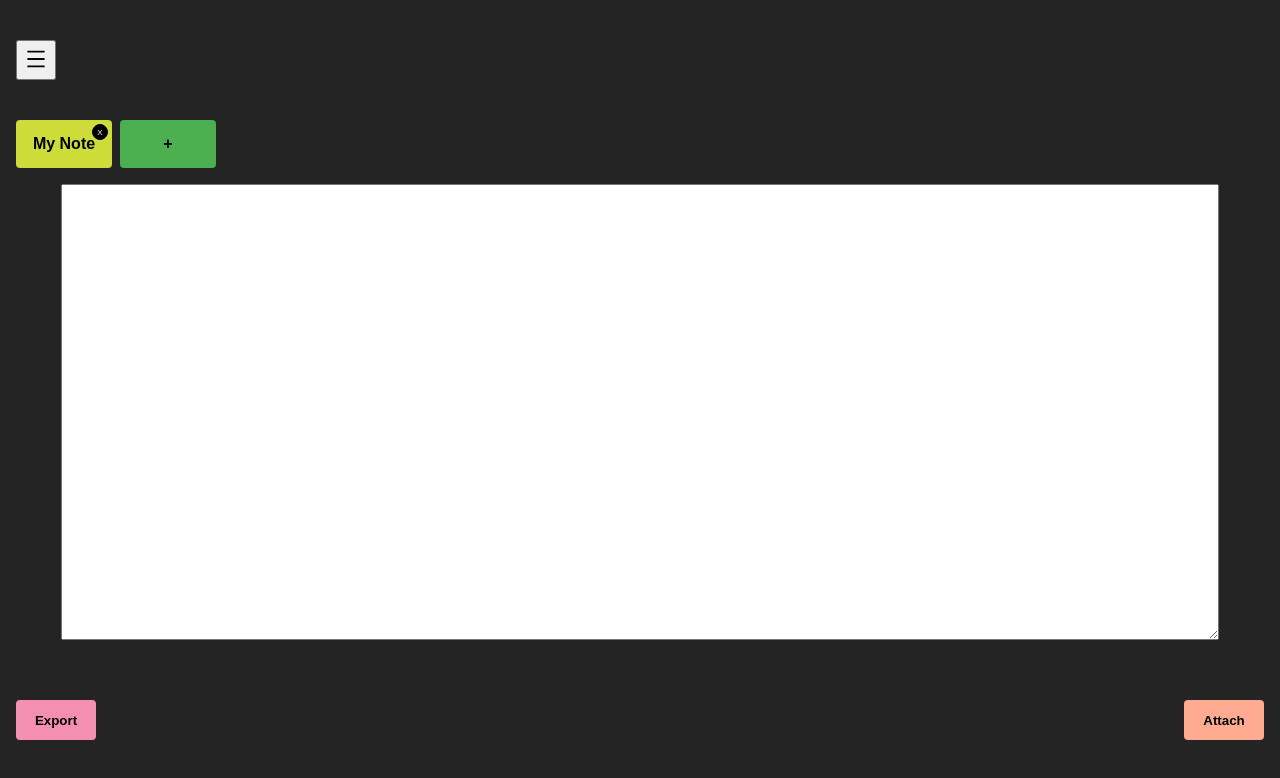
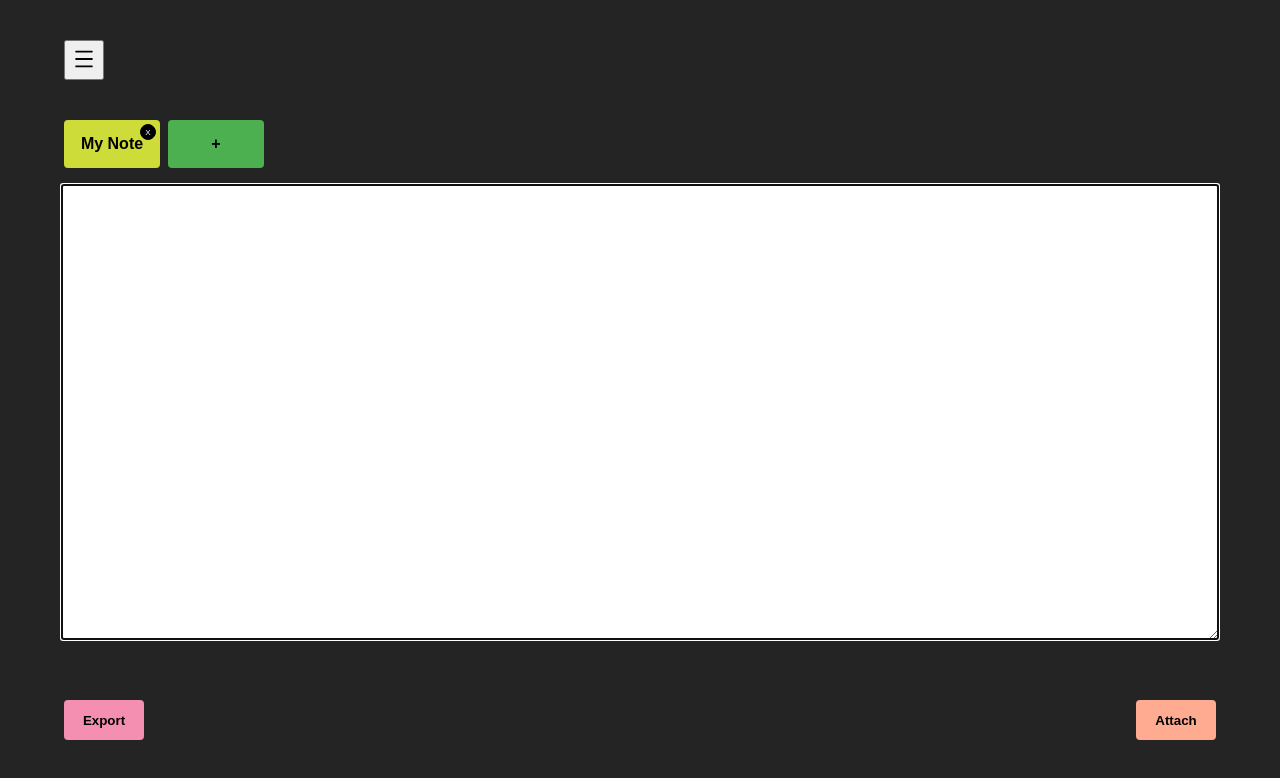
Before and after one commit to FlexWilliams/learning-react__thought-drop, a React (Vite) app: page / in a window 1280 px wide. Shown: the top 778 px of the page. Built offline with nearby package versions, Linux system fonts and the light colour scheme.

Commit message:
adding data export

```diff
--- a/src/App.css
+++ b/src/App.css
@@ -20,6 +20,8 @@ header, footer {
 
 header {
   height: calc(15% - 2rem);
+  width: 90%;
+  margin: 0 auto;
 }
 
 header h1 {
@@ -46,8 +48,9 @@ main {
 }
 
 main menu {
-  margin-top: 0;
   padding: 0 1rem;
+  width: 90%;
+  margin: 0 auto 1rem;
 }
 
 main menu ul {
@@ -112,6 +115,11 @@ main textarea {
   margin: auto;
 }
 
+footer {
+  width: 90%;
+  margin: 0 auto 1rem;
+}
+
 footer button {
   min-width: 5rem;
   min-height: 2.5rem;
--- a/src/layout/components/Footer.jsx
+++ b/src/layout/components/Footer.jsx
@@ -1,7 +1,24 @@
+import { StorageService } from "../../storage/storage-service";
+
 export default function Footer() {
+    function exportData() {
+        StorageService.exportData().then(data => {
+            const content = JSON.stringify(data, null, 2);
+            const date = new Date().toLocaleDateString().replace(/\//g, '-');
+            const time = new Date().toLocaleTimeString().replace(/:/g, '-').replace(' ', '_');
+            var a = document.createElement('a');
+            var file = new Blob([content], { type: 'application/json' });
+            a.href = URL.createObjectURL(file);
+            a.download = `thought-drops-export_${date}_${time}.json`;
+            a.click();
+        }).catch(error => {
+            console.error(`Error exporting data`);
+        })
+    }
+
     return (
       <footer>
-        <button className="export">Export</button>
+        <button className="export" onClick={exportData}>Export</button>
         <button className="attach">Attach</button>
       </footer>
     )
--- a/src/layout/components/Main.jsx
+++ b/src/layout/components/Main.jsx
@@ -25,11 +25,15 @@ export default function Main(props) {
     timer(500).pipe(take(1), tap(async () => {
         const scratchpad = getScratchPad();
 
+        scratchpad.focus();
+
         let notes = await StorageService.getNotes();
 
         selectedTab = notes[0] || createNote();
 
         scratchpad.value = selectedTab.text;
+
+        scratchpad.setSelectionRange(selectedTab.text.length, selectedTab.text.length);
     })).subscribe();
 
     function createNote() {
--- a/src/storage/storage-service.js
+++ b/src/storage/storage-service.js
@@ -72,4 +72,18 @@ export class StorageService {
             console.error(`Error saving note: ${error}`);
         });
     }
+
+    static exportData() {
+        const items = [
+            this.getNotes()
+        ];
+
+        return Promise.all(items).then((results) => {
+            return {
+                notes: results[0]
+            }
+        }).catch(error => {
+            console.error(`Error exporting data: ${error}`);
+        })
+    }
 }
```
Also changed, not shown: 1 other file (tests, documents, lock files or other folders).
